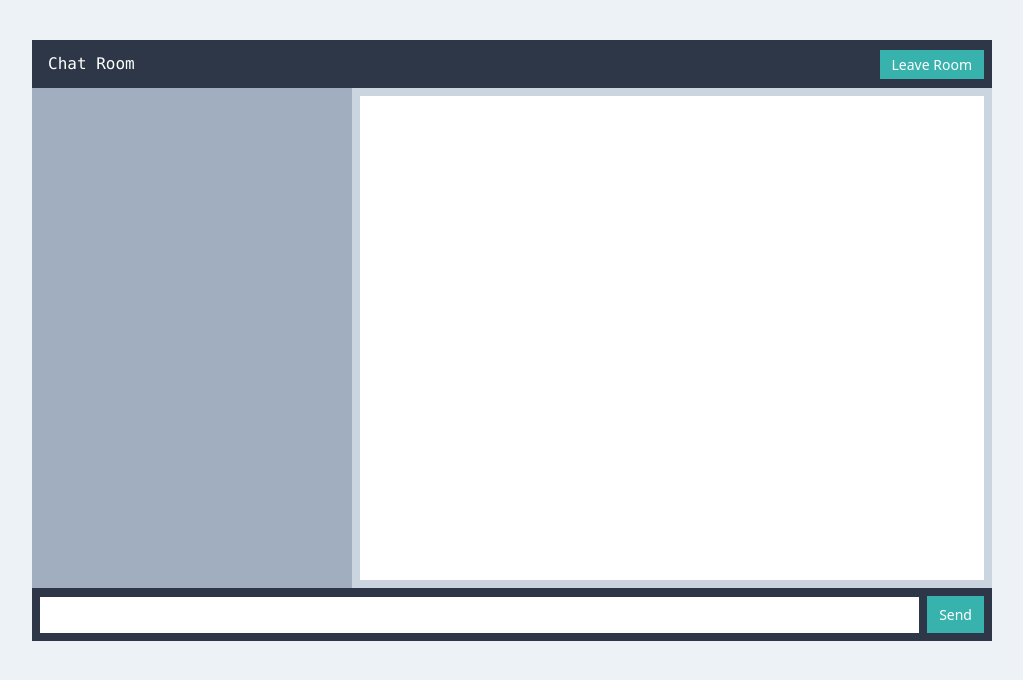
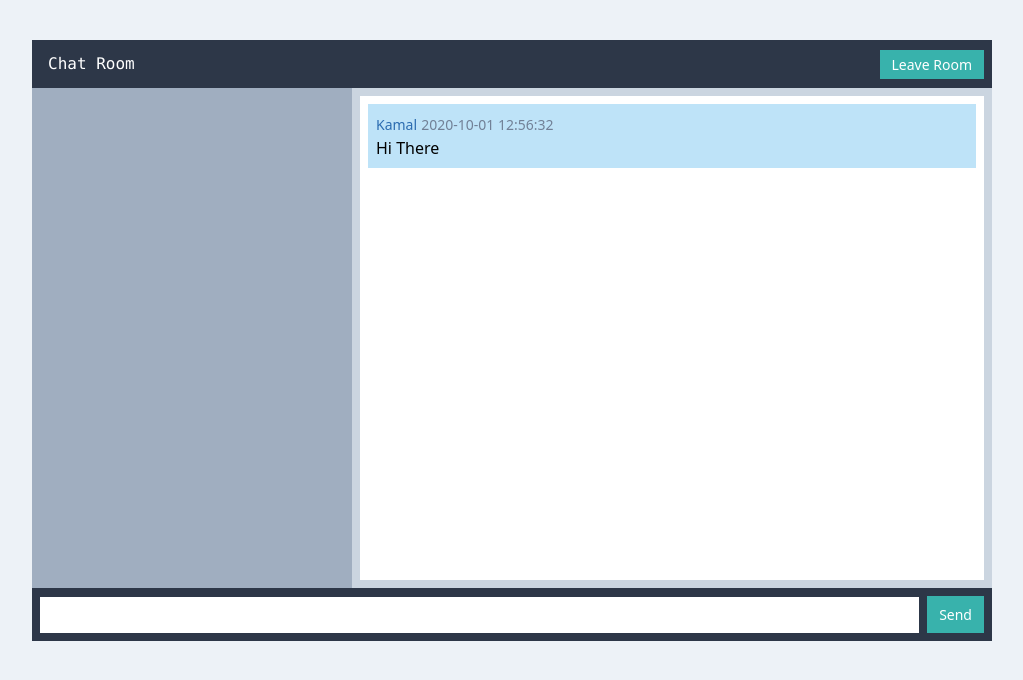
Before and after one commit to kamalpal/chat, a website built with webpack: page src/chat.html in a window 1280 px wide. Shown: the whole page, without its empty margins (128-1151 px from the left). Built offline with nearby package versions, Linux system fonts and the light colour scheme.

Commit message:
Added dummy chat msg - UI

```diff
--- a/src/chat.html
+++ b/src/chat.html
@@ -16,8 +16,12 @@
             <div class="flex flex-wrap" style="height: 500px;">
                 <div class="w-1/4 ml-auto bg-gray-500 h-full"></div>
                 <div class="w-2/4 mr-auto bg-gray-400 h-full box-border border-8 border-gray-400">
-                    <div id="chat-content" class="w-full h-full bg-white overscroll-auto">
-
+                    <div id="chat-content" class="w-full h-full bg-white overflow-scroll border-b-0 box-border border-8 border-white">
+                        <div class="msg-block bg-blue-200 p-2 mb-2">
+                            <span class="username text-blue-700 text-sm">Kamal</span>
+                            <span class="time text-gray-600 text-sm">2020-10-01 12:56:32</span>
+                            <div class="msg">Hi There</div>
+                        </div>
                     </div>
                 </div>
             </div>
```
